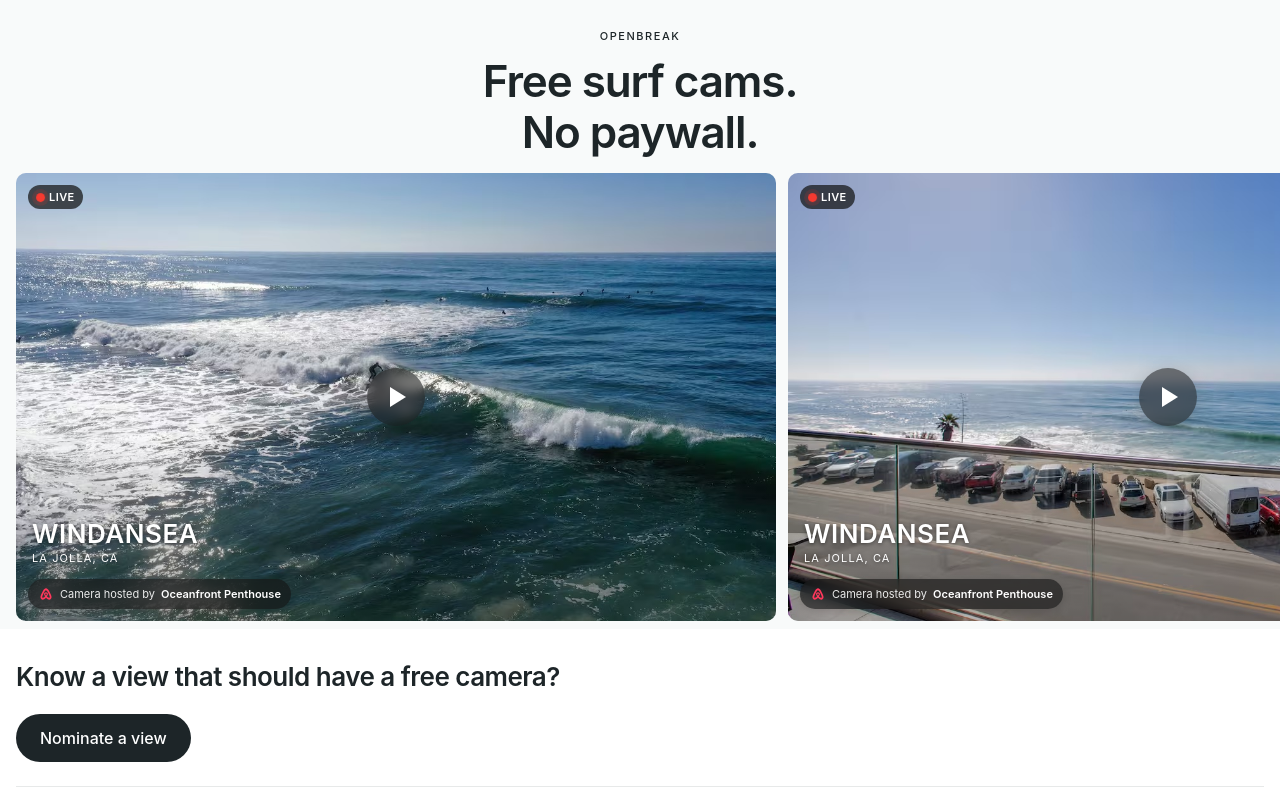
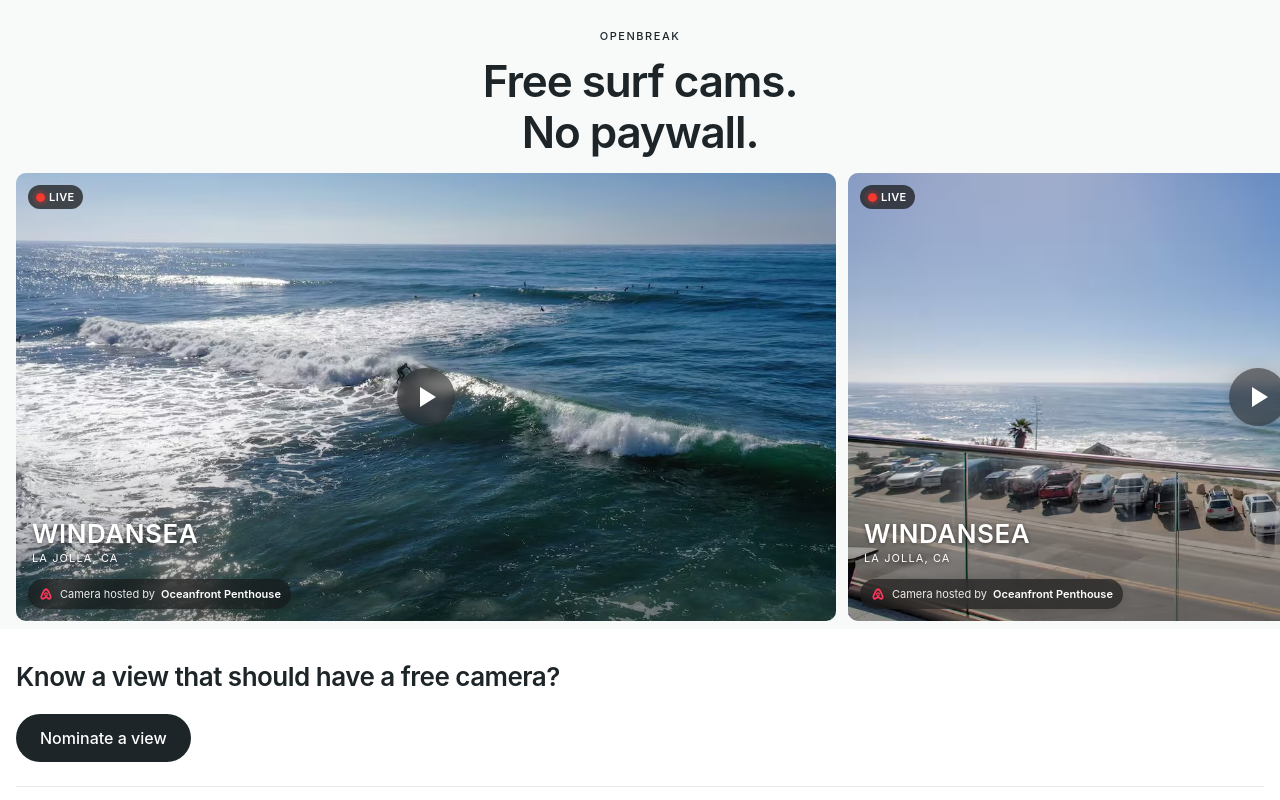
Before and after one commit to ryan-devenish/openbreak, a React (Vite) app: page / in a window 1280 px wide. Shown: the top 800 px of the page. Built offline with nearby package versions, Linux system fonts and the light colour scheme.

Commit message:
Make lead camera nearly full width

```diff
--- a/src/styles/main.css
+++ b/src/styles/main.css
@@ -113,7 +113,7 @@ button:focus-visible, a:focus-visible, input:focus-visible, textarea:focus-visib
   scroll-snap-type: x mandatory;
   scrollbar-width: none;
   padding: 0 var(--gutter-mobile) var(--space-2);
-  scroll-padding-inline: calc(var(--gutter-mobile) + 14px);
+  scroll-padding-inline: calc(var(--gutter-mobile) + 8px);
 }
 
 .camera-carousel::-webkit-scrollbar {
@@ -121,8 +121,8 @@ button:focus-visible, a:focus-visible, input:focus-visible, textarea:focus-visib
 }
 
 .camera-card {
-  flex: 0 0 calc(100% - 28px);
-  max-width: 760px;
+  flex: 0 0 calc(100% - 16px);
+  max-width: 820px;
   scroll-snap-align: center;
 }
 
```
